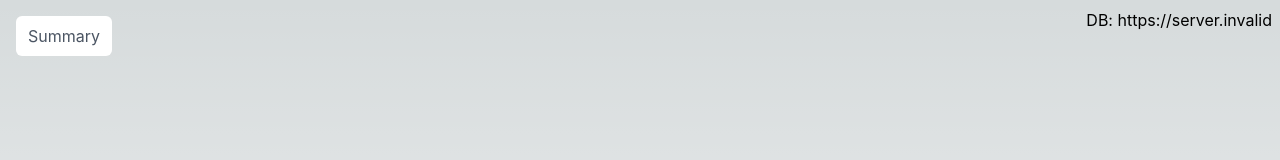
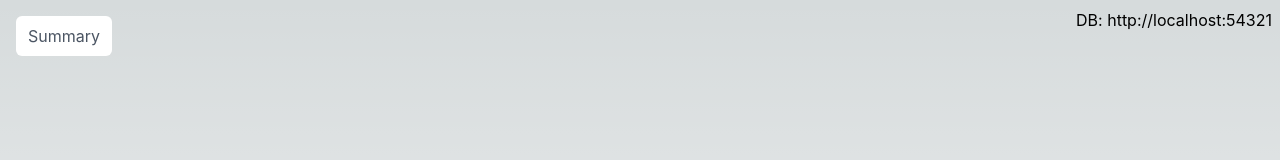
Before and after one commit to SecretKr/dana-canteen-v2, a React (Create React App) app: page / in a window 1280 px wide. Shown: the top 160 px of the page. Built offline with nearby package versions, Linux system fonts and the light colour scheme; no server answers.

Commit message:
fix: server hostname

```diff
--- a/src/pages/Scan.js
+++ b/src/pages/Scan.js
@@ -40,7 +40,7 @@ function Scan() {
   return (
     <div className="relative flex min-h-screen" onClick={() => inputRef.current.focus()}>
       <Link to="/summary"><button className="absolute top-4 left-4 bg-white rounded-md text-gray-600 p-2 w-24 h-10">Summary</button></Link>
-      <p className="absolute right-2 top-2">DB: {process.env.REACT_APP_SUPABASE_URL}</p>
+      <p className="absolute right-2 top-2">DB: {"http://" + window.location.hostname + ":54321"}</p>
       <div className="w-full content-center items-center justify-between flex-col">
         <div className="w-full content-center text-center">
             <button onClick={() => handleButtonPressed("food")} className={selectedCoupon=="food" ? "select_button bg-blue-300" : "select_button bg-white"}>Food</button>
```
